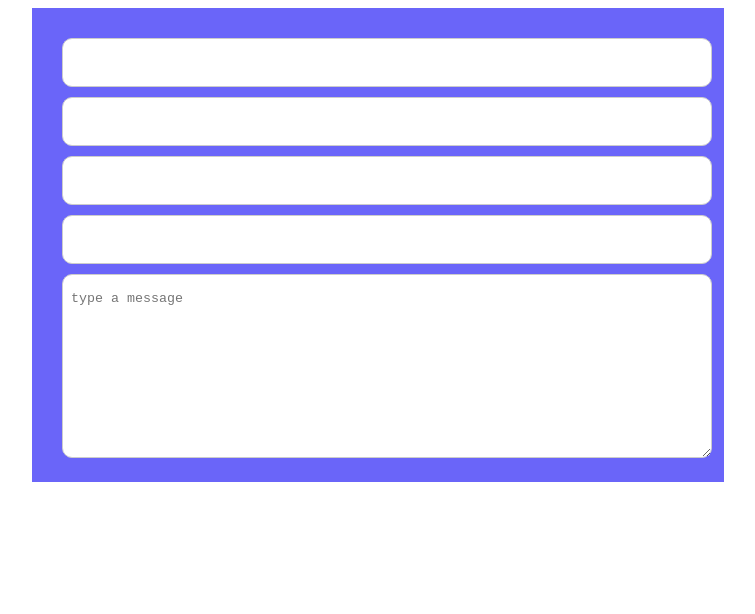
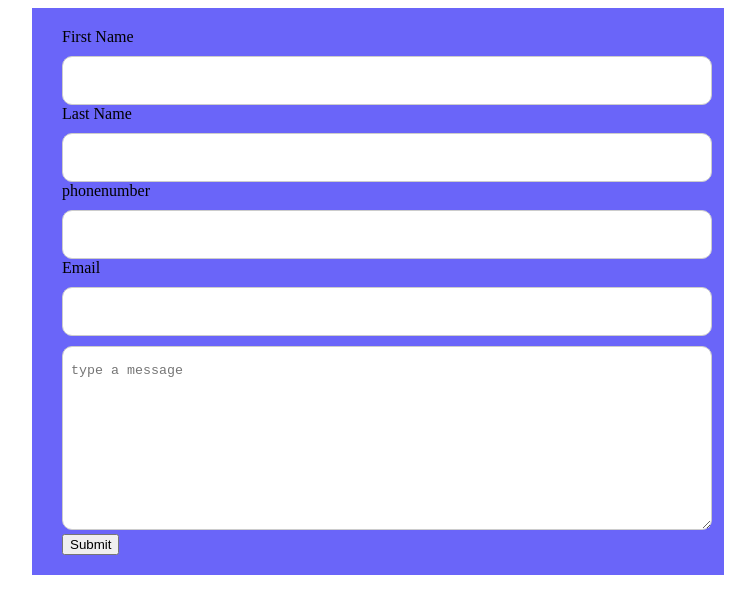
Before and after one commit to pr4t1ma/TechLabs-Javascript-Challenge, a plain HTML site: page index.html in a window 1280 px wide. Shown: the whole page, without its empty margins (262-1017 px from the left). Drawn offline with Linux system fonts and the light colour scheme.

Commit message:
Wrapped input and label in a div

```diff
--- a/index.html
+++ b/index.html
@@ -9,10 +9,26 @@
   </head>
   <body>
     <form action="">
-      <input type="text" name="firstname" />
-      <input type="text" name="lastname" />
-      <input type="phonenumber" name="phonenumber" />
-      <input type="email" name="email" />
+      <div class="form-field">
+        <label for="firstname">First Name</label>
+        <input type="text" name="firstname" />
+      </div>
+
+      <div class="form-field">
+        <label for="lastname">Last Name</label>
+        <input type="text" name="lastname" />
+      </div>
+
+      <div class="form-field">
+        <label for="phonenumber">phonenumber</label>
+        <input type="phonenumber" name="phonenumber" />
+      </div>
+
+      <div class="form-field">
+        <label for="email">Email</label>
+        <input type="email" name="email" />
+      </div>
+
       <textarea
         name=""
         id="sendmessage"
@@ -20,6 +36,7 @@
         rows="10"
         placeholder="type a message"
       ></textarea>
+      <button>Submit</button>
     </form>
   </body>
 </html>
```
